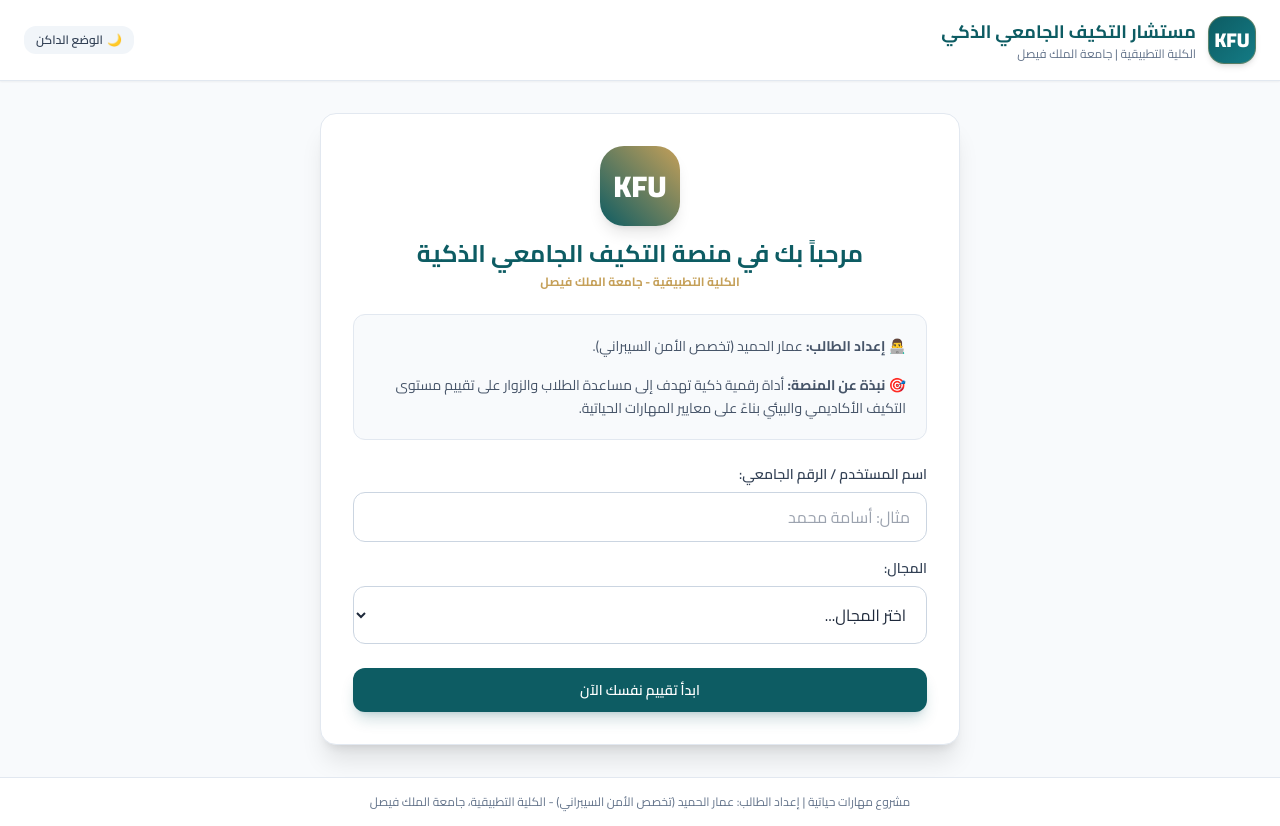
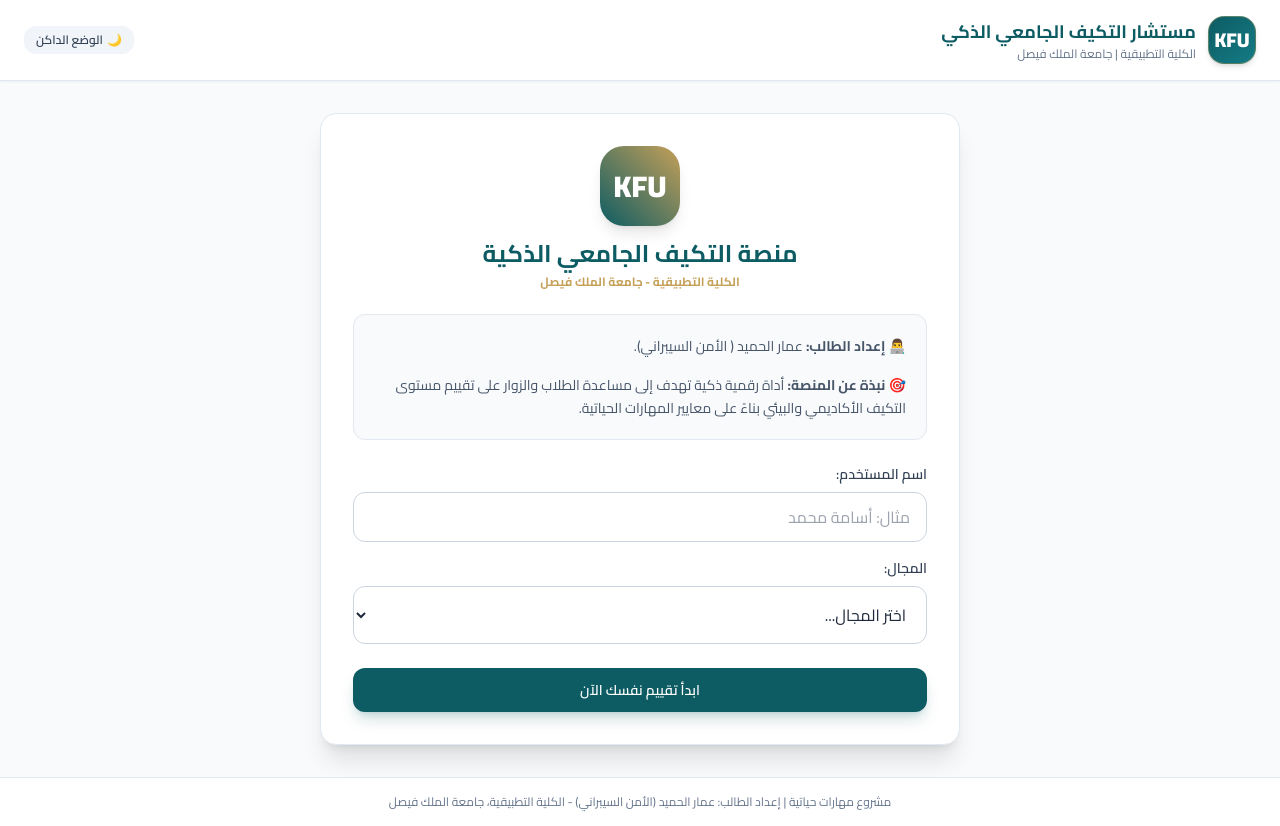
Before and after one commit to ammar0217/smart-adaptation, a plain HTML site: page index.html in a window 1280 px wide. Drawn offline with nearby package versions, Linux system fonts and the light colour scheme; no server answers.

Commit message:
Update student information and headings in index.html

```diff
--- a/index.html
+++ b/index.html
@@ -48,13 +48,13 @@
                 <div class="inline-flex items-center justify-center w-20 h-20 rounded-3xl bg-gradient-to-tr from-[#0d5c63] to-[#c5a059] text-white shadow-lg mb-3">
                     <span class="text-3xl font-black">KFU</span>
                 </div>
-                <h2 class="text-2xl font-bold text-[#0d5c63] dark:text-[#22d3ee]">مرحباً بك في منصة التكيف الجامعي الذكية</h2>
+                <h2 class="text-2xl font-bold text-[#0d5c63] dark:text-[#22d3ee]">منصة التكيف الجامعي الذكية</h2>
                 <p class="text-xs text-[#c5a059] font-bold mt-1">الكلية التطبيقية - جامعة الملك فيصل</p>
             </div>
 
             <!-- معلومات التعريف بالمطور والأهداف -->
             <div class="space-y-4 text-sm text-slate-600 dark:text-slate-300 bg-slate-50 dark:bg-slate-800/50 p-5 rounded-xl border border-slate-200 dark:border-slate-700/60 mb-6 leading-relaxed">
-                <p><strong>👨‍💻 إعداد الطالب:</strong> عمار الحميد (تخصص الأمن السيبراني).</p>
+                <p><strong>👨‍💻 إعداد الطالب:</strong> عمار الحميد ( الأمن السيبراني).</p>
                 <p><strong>🎯 نبذة عن المنصة:</strong> أداة رقمية ذكية تهدف إلى مساعدة الطلاب والزوار على تقييم مستوى التكيف الأكاديمي والبيئي بناءً على معايير المهارات الحياتية.</p>
             </div>
 
@@ -62,7 +62,7 @@
             <div class="space-y-4 text-right mb-6">
                 <!-- الاسم -->
                 <div>
-                    <label class="block text-sm font-semibold text-slate-700 dark:text-slate-300 mb-2">اسم المستخدم / الرقم الجامعي:</label>
+                    <label class="block text-sm font-semibold text-slate-700 dark:text-slate-300 mb-2">اسم المستخدم:</label>
                     <input type="text" id="student-name-input" placeholder="مثال: أسامة محمد" class="w-full bg-white dark:bg-slate-950 border border-slate-300 dark:border-slate-700 rounded-xl px-4 py-3 text-slate-800 dark:text-slate-100 focus:outline-none focus:border-[#0d5c63]">
                 </div>
 
@@ -189,7 +189,7 @@
     </main>
 
     <footer id="footer-root" class="bg-white dark:bg-slate-900 border-t border-slate-200 dark:border-slate-800 py-4 text-center text-xs text-slate-500 dark:text-slate-400 transition-colors duration-300">
-        مشروع مهارات حياتية | إعداد الطالب: عمار الحميد (تخصص الأمن السيبراني) - الكلية التطبيقية، جامعة الملك فيصل
+        مشروع مهارات حياتية | إعداد الطالب: عمار الحميد (الأمن السيبراني) - الكلية التطبيقية، جامعة الملك فيصل
     </footer>
 
     <script>
```
